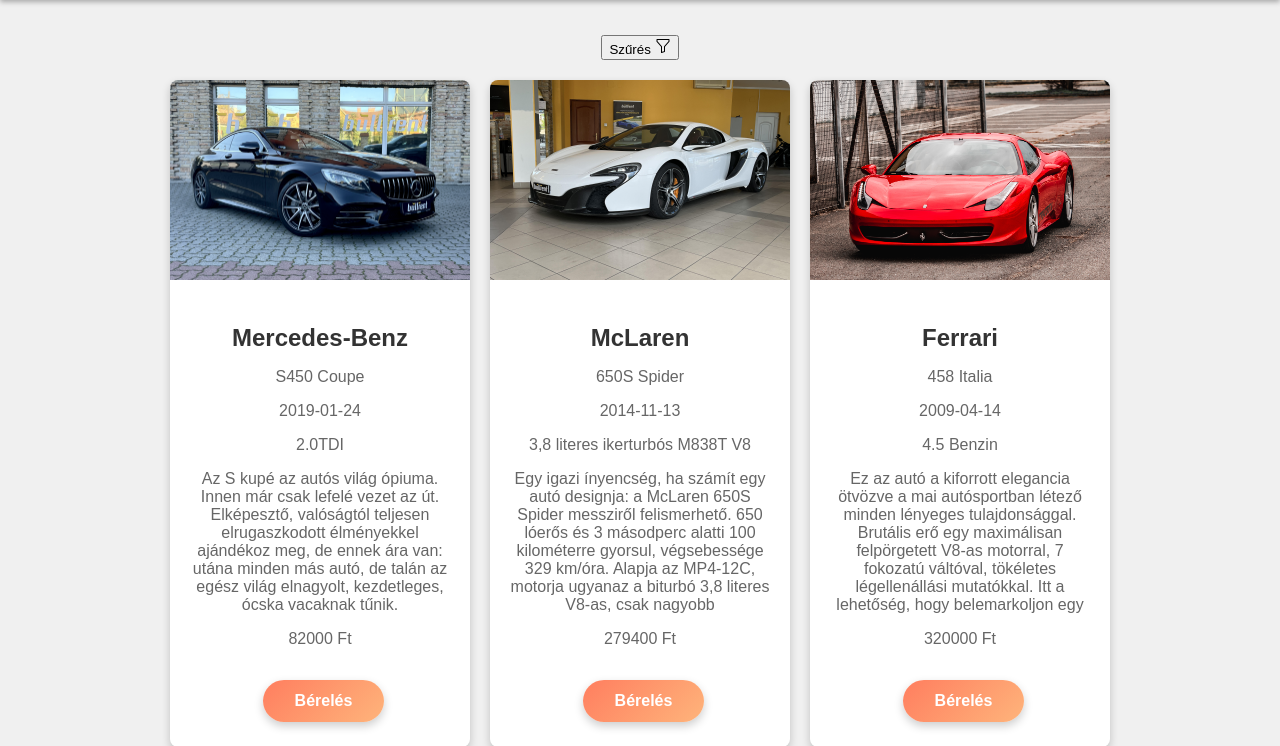
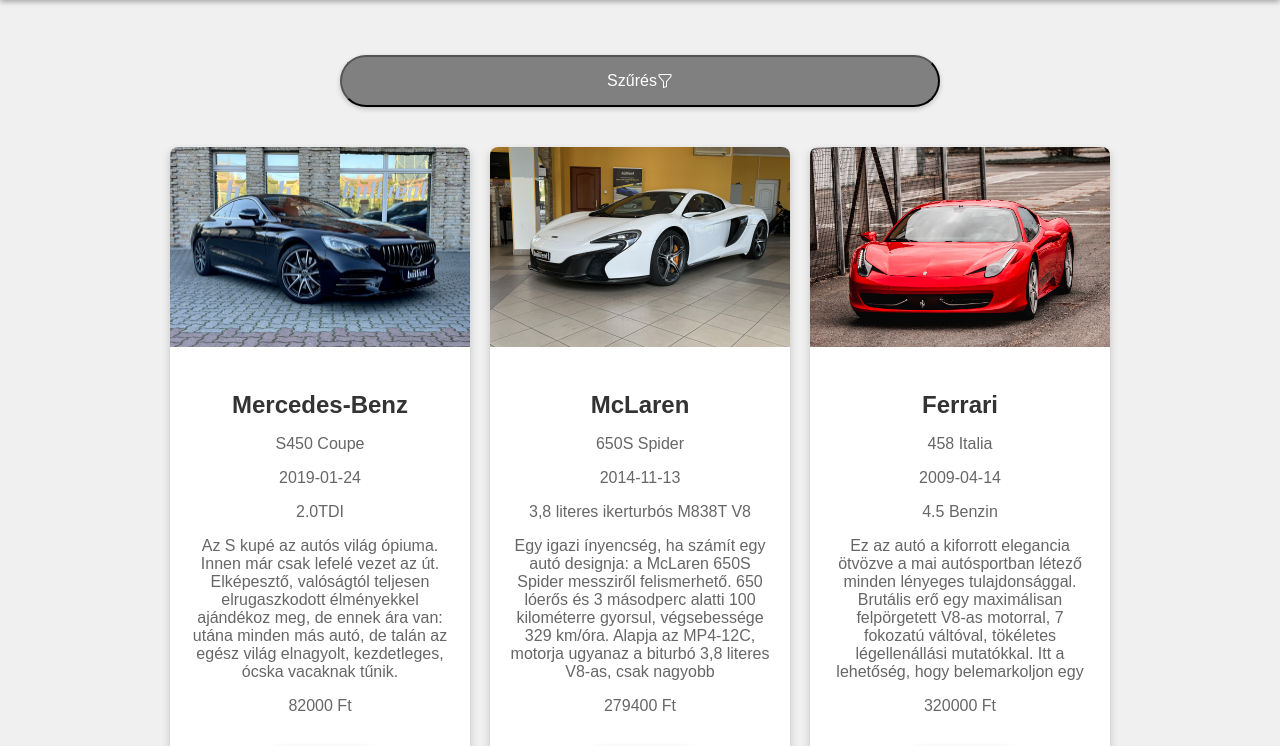
Before and after one commit to 13c-jurcso/R-J_autoberles, a PHP site: page /php/jarmuvek.php in a window 1280 px wide. Shown: the part 73-819 px from the top of the page. Run offline with PHP 8.4, Linux system fonts and the light colour scheme; data comes from the database, SQL or seed files in the repository.

Commit message:
jogosultsag modositas

```diff
--- a/css/jarmuvek.css
+++ b/css/jarmuvek.css
@@ -256,3 +256,30 @@
         display: flex;
     }
 }
+
+.filter {
+    background-color: grey;
+    color: white;
+    padding: 15px 20px;
+    display: flex;
+    justify-content: center;
+    align-items: center;
+    font-size: 16px;
+    font-family: Arial, sans-serif; /* Szövegstílus */
+    text-align: center; /* Középre igazított szöveg */
+    width: 100%;
+    cursor: pointer;
+    box-shadow: 0 2px 5px rgba(0, 0, 0, 0.2); /* Finom árnyék */
+    border-radius: 30px;
+    transition: background-color 0.3s ease;
+}
+
+.filter:hover {
+    background-color: #333;
+}
+
+.szures_div {
+    width: 80%;
+    max-width: 600px;
+    margin: 20px auto;
+}
--- a/php/jarmuvek.php
+++ b/php/jarmuvek.php
@@ -60,8 +60,8 @@
         </ul>
     </nav>
 </header>
-<div class="filter">
-    <button class="szures_gomb" id="szures_gomb">Szűrés <svg xmlns="http://www.w3.org/2000/svg" width="16" height="16" fill="currentColor" class="bi bi-funnel" viewBox="0 0 16 16">
+<div class="szures_div">
+    <button class="filter" id="szures_gomb">Szűrés <svg xmlns="http://www.w3.org/2000/svg" width="16" height="16" fill="currentColor" class="bi bi-funnel" viewBox="0 0 16 16">
         <path d="M1.5 1.5A.5.5 0 0 1 2 1h12a.5.5 0 0 1 .5.5v2a.5.5 0 0 1-.128.334L10 8.692V13.5a.5.5 0 0 1-.342.474l-3 1A.5.5 0 0 1 6 14.5V8.692L1.628 3.834A.5.5 0 0 1 1.5 3.5zm1 .5v1.308l4.372 4.858A.5.5 0 0 1 7 8.5v5.306l2-.666V8.5a.5.5 0 0 1 .128-.334L13.5 3.308V2z"/>
         </svg>
     </button>
```
Also changed, not shown: php/admin.php (+3 -4 lines).
